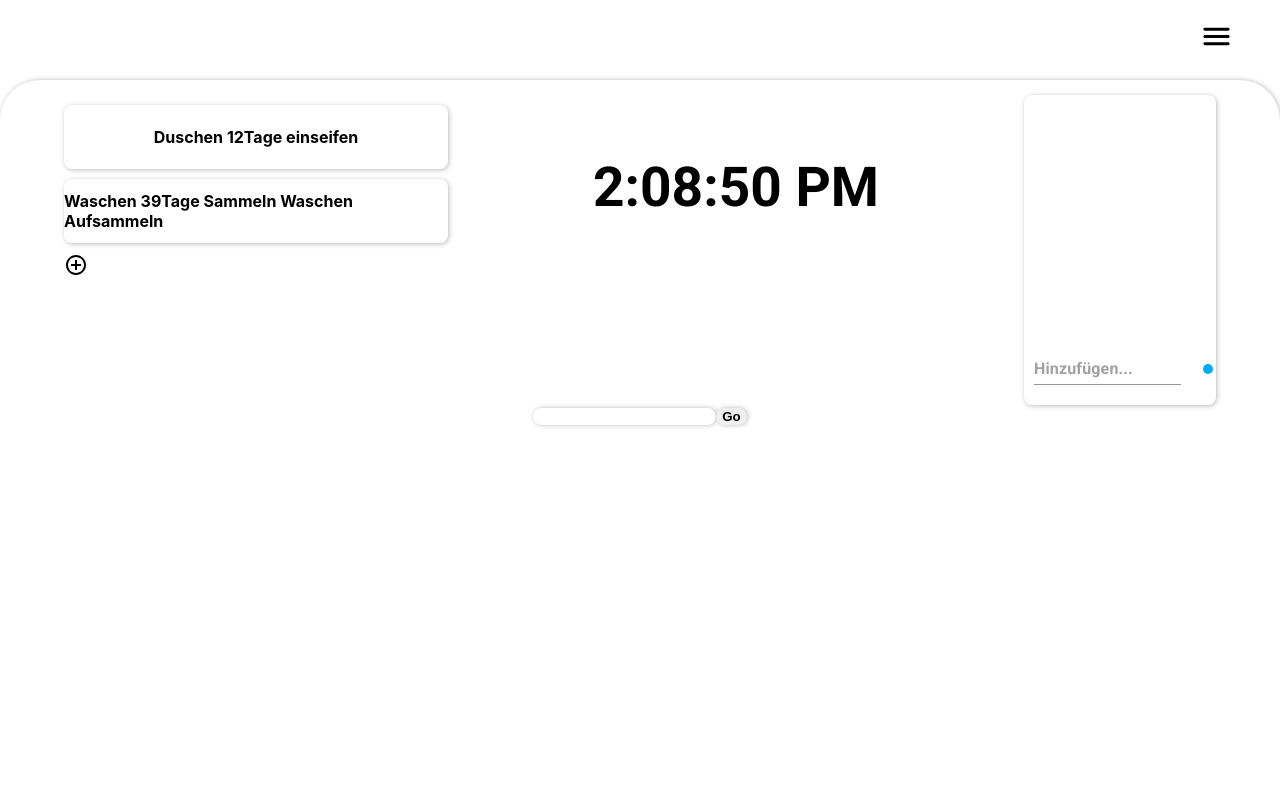
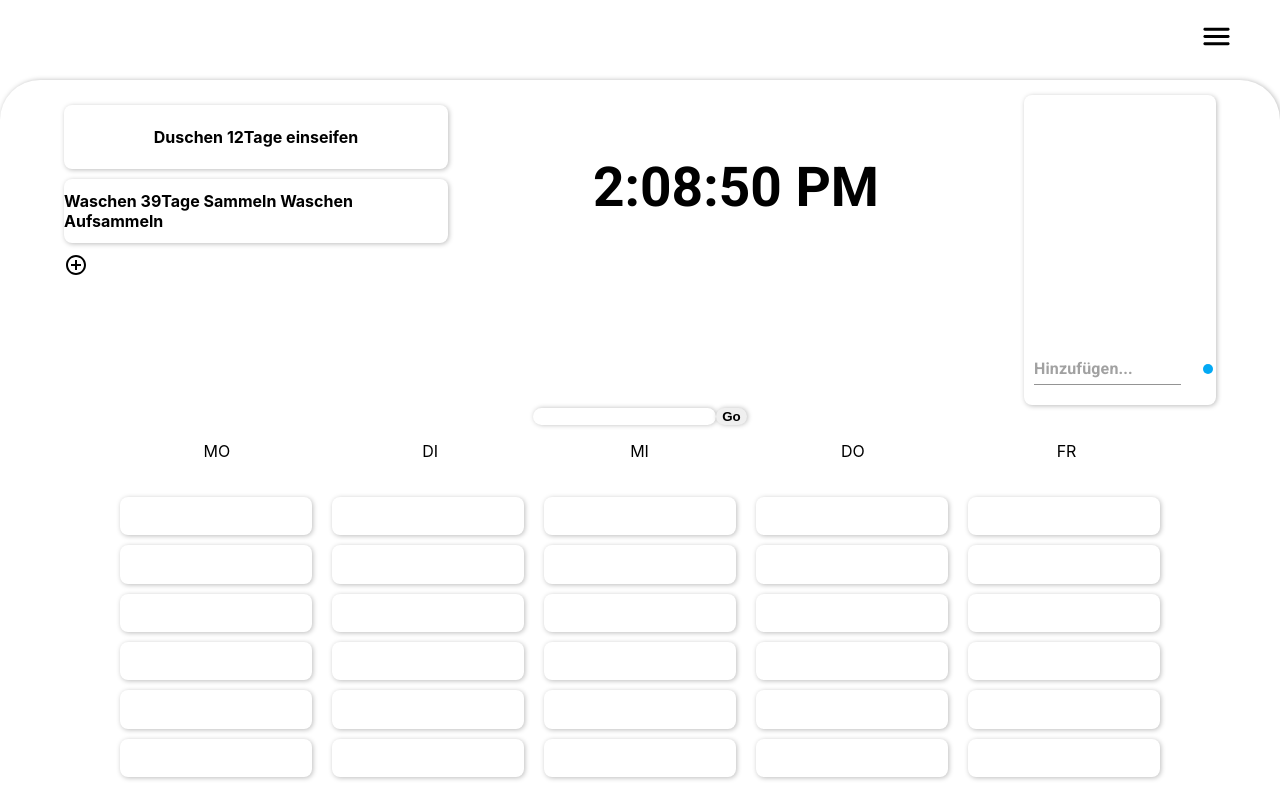
Before and after one commit to GeorgBueGIT/desk-app, a React (Create React App) app: page / in a window 1280 px wide. Built offline with nearby package versions, Linux system fonts and the light colour scheme; grey boxes are pictures that could not be loaded.

Commit message:
Kalender first implement

```diff
--- /dev/null
+++ b/src/Components/Kalender.js
@@ -0,0 +1,35 @@
+import React from 'react'
+import '../Styles/Kalender.css'
+import Tag from '../Components/Tag.js'
+
+function Kalender() {
+  return (
+<>
+        <div id='day'>
+        <p> MO </p>
+        <p> DI </p>
+        <p> MI </p>
+        <p> DO </p>
+        <p> FR </p>
+    </div>
+    <div className='aroundK'>
+
+
+    <Tag/>
+    <Tag/>
+    <Tag/>
+    <Tag/>
+    <Tag/>
+
+
+
+
+
+
+
+    </div>
+</>
+  )
+}
+
+export default Kalender
--- /dev/null
+++ b/src/Components/Tag.js
@@ -0,0 +1,20 @@
+import React from 'react'
+import '../Styles/Tag.css'
+
+function Tag() {
+  return (
+
+    <div className='aroundT'>
+       <div>    </div>
+       <div>    </div>
+       <div>    </div>
+       <div>    </div>
+       <div>    </div>
+       <div>    </div>
+
+    </div>
+
+  )
+}
+
+export default Tag
--- a/src/Sites/Main.js
+++ b/src/Sites/Main.js
@@ -4,6 +4,7 @@ import GoogleSearch from "../Components/GoogleSearch";
 import Quicklinks from "../Components/Quicklinks";
 import Header from "../Components/Header";
 import BigTasks from "../Components/BigTasks";
+import Kalender from "../Components/Kalender";
 import "../Styles/Main.css";
 
 import React from 'react'
@@ -22,6 +23,7 @@ function Main() {
     <GoogleSearch/>
 
     {/* <Quicklinks/> */}
+    <Kalender/>
 
     </div>
 
--- a/src/Styles/BigTasks.css
+++ b/src/Styles/BigTasks.css
@@ -14,6 +14,7 @@
     border-radius: 8px;
 
     box-shadow: 1px 1px 5px rgb(189, 189, 189);
+    user-select: none;
 
 }
 
@@ -29,7 +30,10 @@
     display: flex;
     flex-direction: column;
     box-shadow: none;
+}
 
+.tasksBig:hover{
+    box-shadow: 1px 1px 10px rgb(189, 189, 189);
 }
 
 .CircleAdd:hover{
--- /dev/null
+++ b/src/Styles/Kalender.css
@@ -0,0 +1,19 @@
+
+.aroundK{
+    padding-top: 20px;
+    width: 90vw;
+    height: 35vh;
+    display: flex;
+    gap: 20px;
+    justify-content: center;
+}
+
+
+#day{
+    display: flex;
+    flex-direction: row;
+    gap: 15vw;
+    padding-left: 5vw;
+    padding-right: 5vw;
+
+}
--- a/src/Styles/Main.css
+++ b/src/Styles/Main.css
@@ -21,7 +21,7 @@
 
 .under{
     width: 90vw;
+    padding-top: 15px;
     display: flex;
     justify-content: space-between;
-    padding-top: 15px;
 }
--- /dev/null
+++ b/src/Styles/Tag.css
@@ -0,0 +1,18 @@
+
+.aroundT{
+    display:flex;
+    flex-direction: column;
+    gap: 10px;
+}
+
+.aroundT >* {
+    border-width: 0px;
+    border-radius: 8px;
+    border-color: green;
+
+    box-shadow: 1px 1px 5px rgb(189, 189, 189);
+    height: 10vh;
+    width: 15vw;
+    border-style: solid;
+
+}
```
Also changed, not shown: src/Media/images.jfif (added), 1 other file (tests, documents, lock files or other folders).
